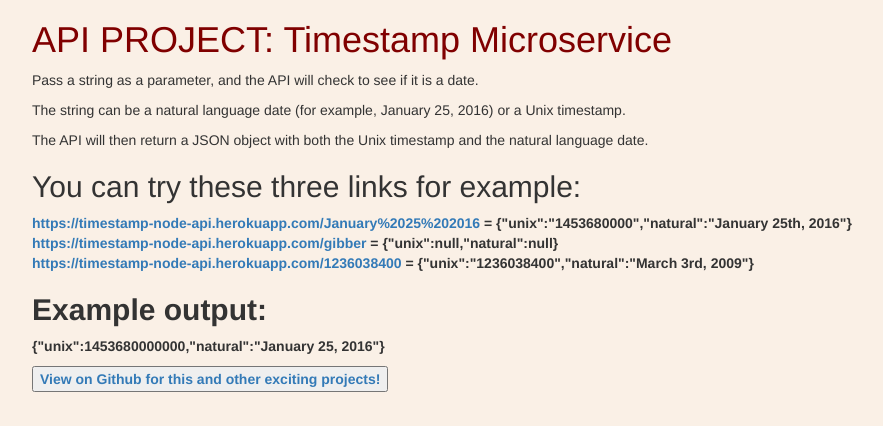
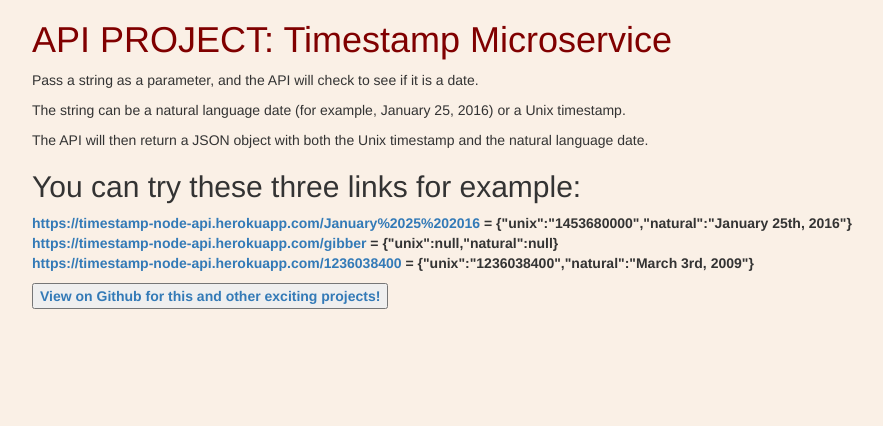
Before and after one commit to nathansebhastian/timestamp_node_api, a website: page public/index.html in a window 1280 px wide. Shown: the whole page, without its empty margins (8-891 px from the left). Drawn offline with nearby package versions, Linux system fonts and the light colour scheme.

Commit message:
landing page revision

```diff
--- a/public/index.html
+++ b/public/index.html
@@ -26,8 +26,6 @@
 		<p><strong><a href="https://timestamp-node-api.herokuapp.com/January%2025%202016">https://timestamp-node-api.herokuapp.com/January%2025%202016</a> = {"unix":"1453680000","natural":"January 25th, 2016"}<br />
 		<a href="https://timestamp-node-api.herokuapp.com/gibber">https://timestamp-node-api.herokuapp.com/gibber</a> = {"unix":null,"natural":null}<br />
 		<a href="https://timestamp-node-api.herokuapp.com/1236038400">https://timestamp-node-api.herokuapp.com/1236038400</a> = {"unix":"1236038400","natural":"March 3rd, 2009"}
-		<h2>Example output:</h2>
-		<p><strong>{"unix":1453680000000,"natural":"January 25, 2016"}</strong></p>
 		<p><a href='https://github.com/yonathansebhastian/timestamp_node_api' target='_blank'><button class="success">View on Github for this and other exciting projects!</button></a></p>
 	</body>
 
```
